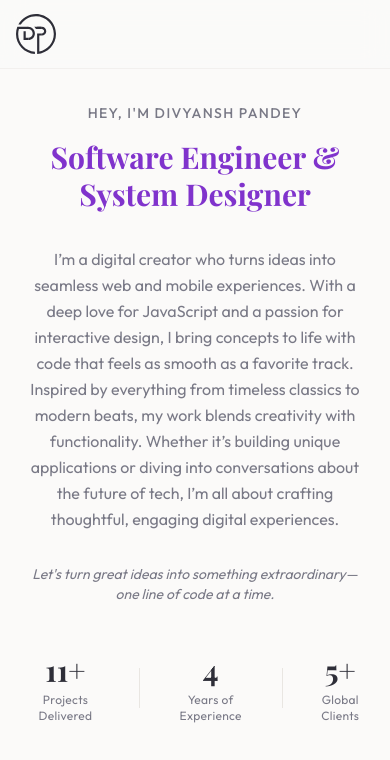
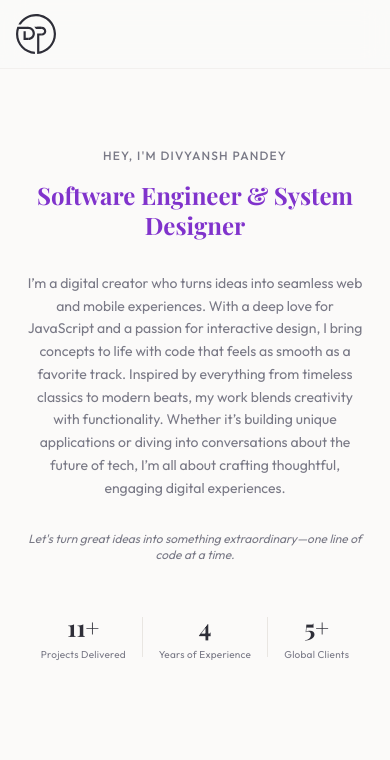
Before and after one commit to inevitableDivu/portfolio, a Next.js app: page / in a window 390 px wide. Shown: the top 760 px of the page. Built offline with nearby package versions, Linux system fonts and the light colour scheme; some icons are missing.

Commit message:
Fix responsive layout on mobile: enable native scrolling for overflowing sections, prevent navbar overlap, scale down typography, and adjust navigation indicator size and placement.

```diff
--- a/components/wrapper/full-page.wrapper.tsx
+++ b/components/wrapper/full-page.wrapper.tsx
@@ -112,6 +112,27 @@ const FullPageSections = ({ sections }: FullPageSectionsProps) => {
 
   useEffect(() => {
     const handleWheel = (e: WheelEvent) => {
+      let target = e.target as HTMLElement | null;
+      let isScrollable = false;
+      while (target && target !== document.body) {
+        if (target.scrollHeight > target.clientHeight) {
+          const style = window.getComputedStyle(target);
+          if (style.overflowY === "auto" || style.overflowY === "scroll") {
+            const isScrollingDown = e.deltaY > 0;
+            const isAtBottom = Math.ceil(target.scrollTop + target.clientHeight) >= target.scrollHeight;
+            const isAtTop = target.scrollTop <= 0;
+
+            if ((isScrollingDown && !isAtBottom) || (!isScrollingDown && !isAtTop)) {
+              isScrollable = true;
+              break;
+            }
+          }
+        }
+        target = target.parentElement;
+      }
+
+      if (isScrollable) return;
+
       e.preventDefault();
       if (Math.abs(e.deltaY) < 30) return;
       const dir = e.deltaY > 0 ? 1 : -1;
@@ -126,7 +147,29 @@ const FullPageSections = ({ sections }: FullPageSectionsProps) => {
       touchStartY.current = e.touches[0].clientY;
     };
     const handleTouchEnd = (e: TouchEvent) => {
+      let target = e.target as HTMLElement | null;
+      let isScrollable = false;
       const delta = touchStartY.current - e.changedTouches[0].clientY;
+      const isSwipingUp = delta > 0; // swiping up means scrolling down
+
+      while (target && target !== document.body) {
+        if (target.scrollHeight > target.clientHeight) {
+          const style = window.getComputedStyle(target);
+          if (style.overflowY === "auto" || style.overflowY === "scroll") {
+            const isAtBottom = Math.ceil(target.scrollTop + target.clientHeight) >= target.scrollHeight;
+            const isAtTop = target.scrollTop <= 0;
+
+            if ((isSwipingUp && !isAtBottom) || (!isSwipingUp && !isAtTop)) {
+              isScrollable = true;
+              break;
+            }
+          }
+        }
+        target = target.parentElement;
+      }
+
+      if (isScrollable) return;
+
       if (Math.abs(delta) < 50) return;
       const dir = delta > 0 ? 1 : -1;
       navigate(activeIndex + dir, dir);
@@ -152,17 +195,19 @@ const FullPageSections = ({ sections }: FullPageSectionsProps) => {
             initial="enter"
             animate="center"
             exit="exit"
-            className="absolute inset-0 flex items-center justify-center"
+            className="absolute inset-0"
           >
-            <div className="w-full h-full flex items-center justify-center overflow-hidden pt-16">
-              {sections[activeIndex].content}
+            <div className="w-full h-full overflow-y-auto pt-24 pb-12 flex flex-col">
+              <div className="m-auto w-full">
+                {sections[activeIndex].content}
+              </div>
             </div>
           </motion.div>
         </AnimatePresence>
 
         {/* Dot indicators */}
         {sections.length > 1 && (
-          <div className="fixed right-6 top-1/2 -translate-y-1/2 z-50 flex flex-col items-center gap-3">
+          <div className="fixed right-2 md:right-6 top-1/2 -translate-y-1/2 z-50 flex flex-col items-center gap-3">
             {sections.map((section, idx) => (
               <button
                 key={section.id}
@@ -176,8 +221,8 @@ const FullPageSections = ({ sections }: FullPageSectionsProps) => {
                 <motion.div
                   className="rounded-full border border-border/60"
                   animate={{
-                    width: idx === activeIndex ? 12 : 8,
-                    height: idx === activeIndex ? 12 : 8,
+                    width: idx === activeIndex ? 10 : 6,
+                    height: idx === activeIndex ? 10 : 6,
                     backgroundColor:
                       idx === activeIndex
                         ? "hsl(var(--primary))"
--- a/pages/index.tsx
+++ b/pages/index.tsx
@@ -32,14 +32,14 @@ const HomeContent = () => (
     <div className="space-y-4">
       <motion.div
         variants={fadeUp}
-        className="text-sm tracking-widest uppercase text-muted-foreground font-medium"
+        className="text-xs md:text-sm tracking-widest uppercase text-muted-foreground font-medium"
       >
         Hey, I'm Divyansh Pandey
       </motion.div>
 
       <motion.h1
         variants={fadeUp}
-        className="font-display text-3xl md:text-5xl font-bold leading-tight text-primary"
+        className="font-display text-2xl md:text-4xl lg:text-5xl font-bold leading-tight text-primary"
       >
         Software Engineer & System Designer
       </motion.h1>
@@ -47,7 +47,7 @@ const HomeContent = () => (
 
     <motion.p
       variants={fadeUp}
-      className="text-muted-foreground leading-relaxed text-base lg:text-lg"
+      className="text-muted-foreground leading-relaxed text-sm md:text-base lg:text-lg"
     >
       I’m a digital creator who turns ideas into seamless web and mobile
       experiences. With a deep love for JavaScript and a passion for interactive
@@ -60,7 +60,7 @@ const HomeContent = () => (
 
     <motion.p
       variants={fadeUp}
-      className="text-muted-foreground italic text-sm"
+      className="text-muted-foreground italic text-xs md:text-sm"
     >
       Let's turn great ideas into something extraordinary—one line of code at a
       time.
@@ -72,12 +72,12 @@ const HomeContent = () => (
     >
       {stats.map((stat, idx) => (
         <div key={stat.label} className="flex items-center">
-          {idx > 0 && <div className="h-10 w-px bg-border mx-8" />}
+          {idx > 0 && <div className="h-10 w-px bg-border mx-4 md:mx-8" />}
           <div className="text-center">
-            <p className="text-3xl font-bold font-display text-foreground">
+            <p className="text-2xl md:text-3xl font-bold font-display text-foreground">
               {stat.value}
             </p>
-            <p className="text-xs text-muted-foreground mt-1 tracking-wide">
+            <p className="text-[10px] md:text-xs text-muted-foreground mt-1 tracking-wide">
               {stat.label}
             </p>
           </div>
```
